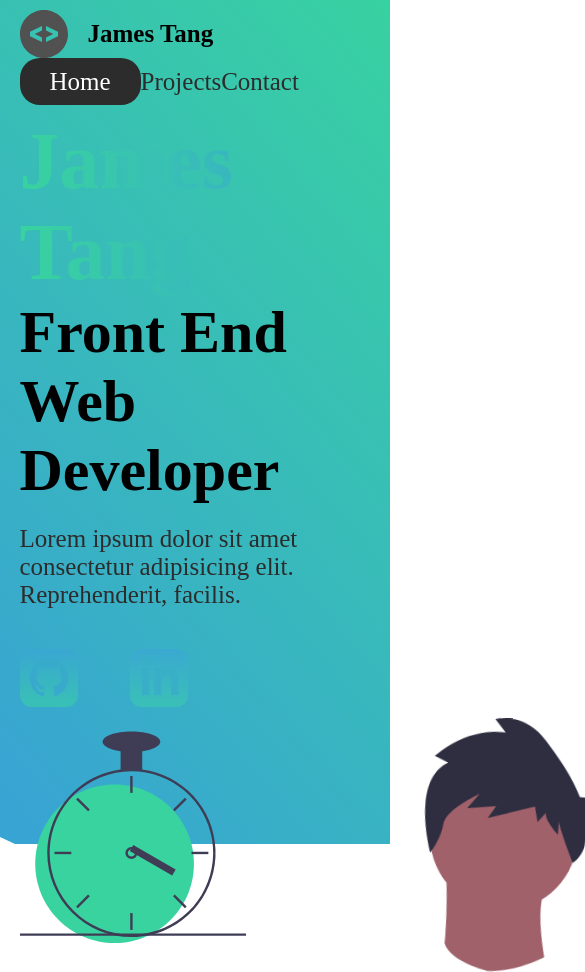
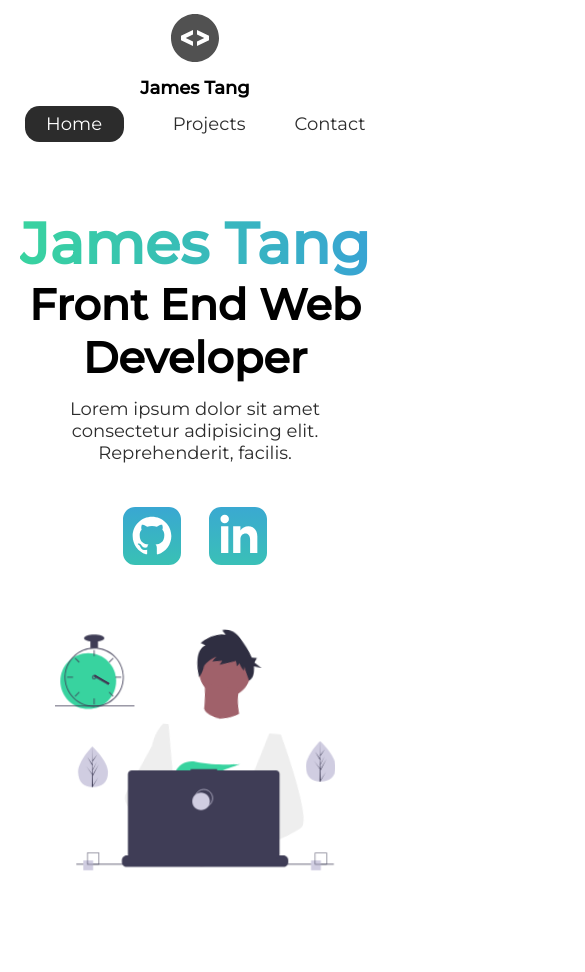
Before and after one commit to Jytang10/portfolio-site, a plain HTML site: page index.html in a window 390 px wide. Shown: the top 972 px of the page, 585 px wide, since content can reach past the window. After the commit the page ends 895 px from the top, so only its background shows below. Drawn offline with Linux system fonts and the light colour scheme.

Commit message:
Added media queries for mobile responsiveness

```diff
--- a/index.html
+++ b/index.html
@@ -6,6 +6,7 @@
     <meta http-equiv="X-UA-Compatible" content="ie=edge">
     <meta name="description" content="James Tang is a Front End Web Developer who specializes in HTML, CSS & JavaScript">
     <meta name="robots" content="index,follow">
+    <link href="https://fonts.googleapis.com/css?family=Montserrat:400,500&display=swap" rel="stylesheet">
     <link rel="stylesheet" href="./styles/style.css">
     <title>James Tang | Web Developer</title>
   </head>
--- a/styles/_global.scss
+++ b/styles/_global.scss
@@ -9,6 +9,10 @@
 html {
   font-size: 62.5%;
 
+}
+
+body {
+  font-family: "Montserrat", sans-serif;
 }
 
 h1 {
--- a/styles/style.scss
+++ b/styles/style.scss
@@ -16,3 +16,54 @@ $gray-text: #2c2c2c;
 
 @import "global";
 @import "intro";
+
+@media screen and (max-width: 1332px) {
+  html {
+    font-size: 53%
+  }
+  .splash {
+    display: none;
+  }
+  svg {
+    width: 80%;
+  }
+  nav {
+    width: 100%;
+  }
+}
+
+@media screen and (max-width: 754px) {
+  html {
+    font-size: 45%
+  }
+  svg {
+    height: 60%;
+  }
+  .main-head {
+    width: 100%;
+  }
+  nav {
+    .logo {
+      @include flex(center, center, column);
+      flex: 1 1 20rem;
+      margin-top: 2rem;
+    }
+    .ul {
+      flex: 1 1 60rem;
+      margin: 2rem 0rem;
+    }
+  }
+  .intro-text {
+    margin-top: 5rem;
+    text-align: center;
+  }
+  .intro-images {
+    text-align: center;
+  }
+  .intro-social {
+    @include flex(center, center, row);
+    a {
+      margin: 2rem;
+    }
+  }
+}
```
Also changed, not shown: styles/style.css, 1 other file.
